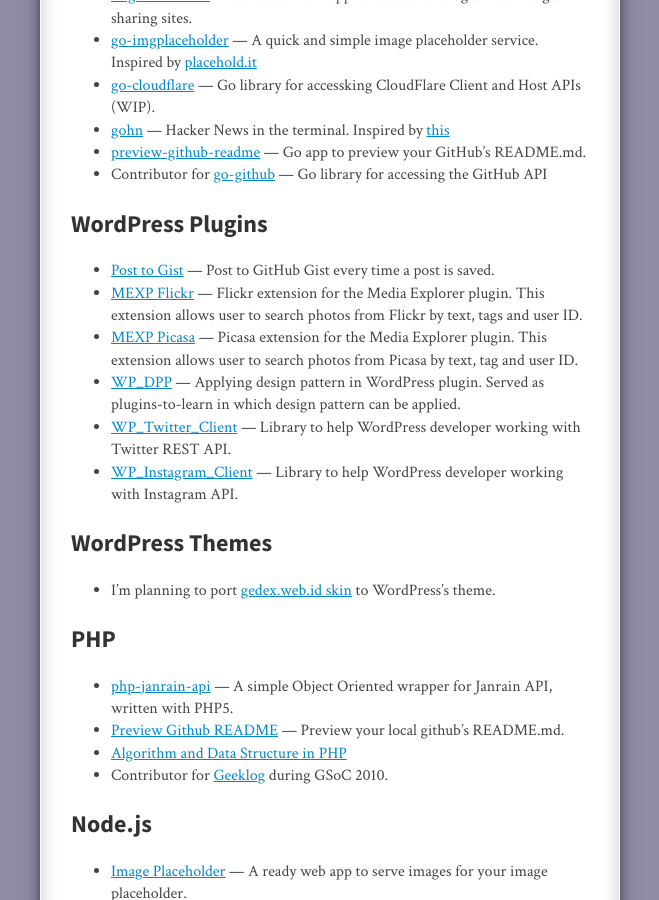
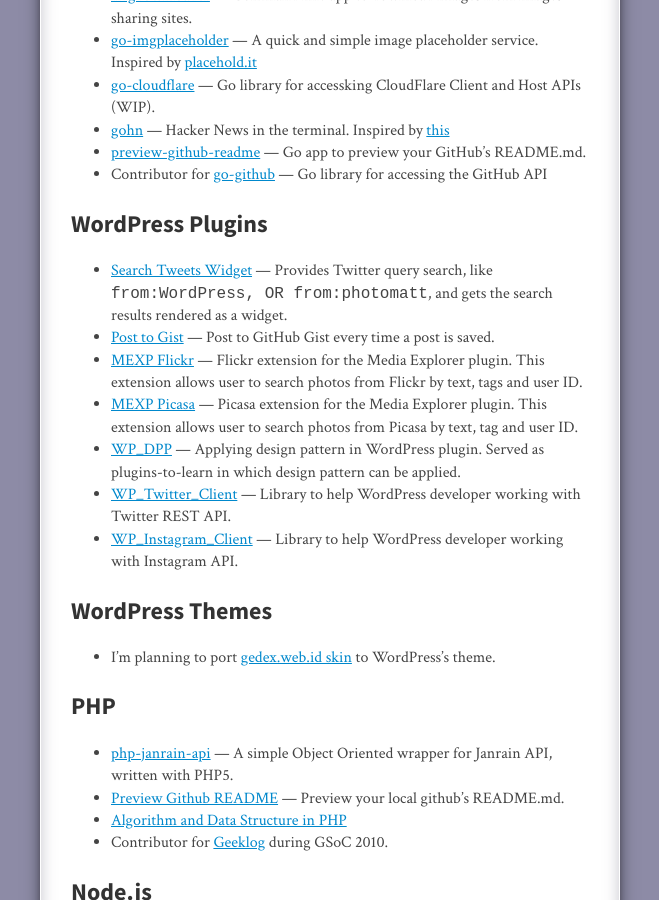
Before and after one commit to gedex/gedex.github.com, a Jekyll site: the page built from projects/index.md, in a window 1280 px wide and 900 px high, scrolled down 785 px. Shown: the whole window, without its empty margins (310-969 px from the left). Built offline with Jekyll 4.4.1, drawn with Linux system fonts in a browser that asks for light colours; nearby versions of some CDN libraries; some web fonts are replaced; comment, search, counter and statistics services are not loaded.

Commit message:
Added search-tweets-widget to projects list.

```diff
--- a/projects/index.md
+++ b/projects/index.md
@@ -31,6 +31,7 @@ layout: page
 
 ## WordPress Plugins
 
+* [Search Tweets Widget](http://wordpress.org/plugins/search-tweets-widget/) &mdash; Provides Twitter query search, like `from:WordPress, OR from:photomatt`, and gets the search results rendered as a widget.
 * [Post to Gist](https://github.com/gedex/wp-post-to-gist) &mdash; Post to GitHub Gist every time a post is saved.
 * [MEXP Flickr](https://github.com/gedex/mexp-flickr) &mdash; Flickr extension for the Media Explorer plugin. This extension allows user to search photos from Flickr by text, tags and user ID.
 * [MEXP Picasa](https://github.com/gedex/mexp-picasa) &mdash; Picasa extension for the Media Explorer plugin. This extension allows user to search photos from Picasa by text, tag and user ID.
```
